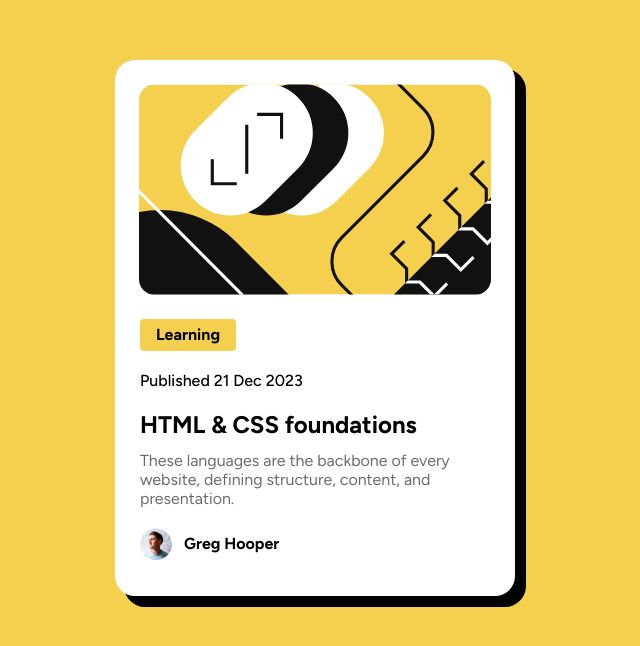
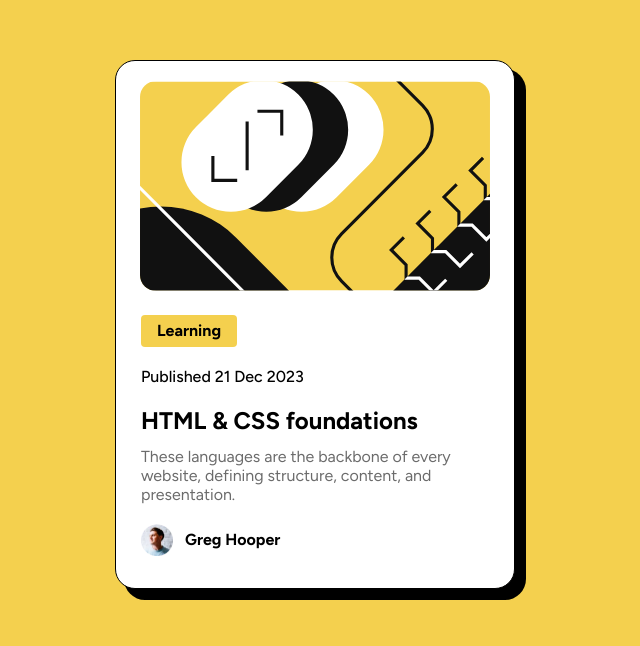
Before and after one commit to joaoggp/BLOG-PREVIEW-frontend-mentor, a plain HTML site: page index.html in a window 1280 px wide. Shown: the part 140-786 px from the top of the page, without its empty margins (325-965 px from the left). Drawn offline with Linux system fonts and the light colour scheme.

Commit message:
Add files via upload

```diff
--- a/style.css
+++ b/style.css
@@ -20,8 +20,8 @@ body {
 main {
   display: flex;
   flex-direction: column;
-  padding: 24px 0px;
-  border: none;
+  padding: 20px 0px;
+  border: 1px solid black;
   width: 100%;
   max-width: 400px;
   border-radius: 20px;
```
